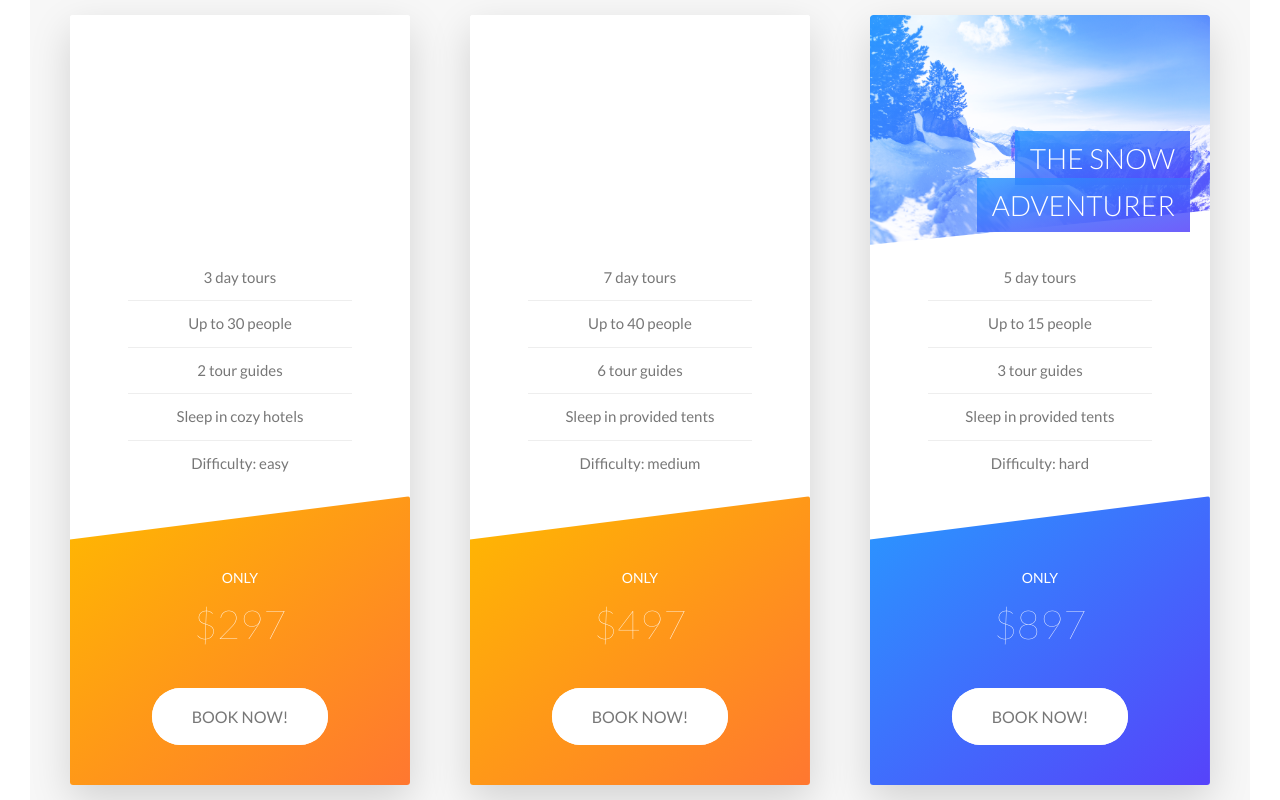
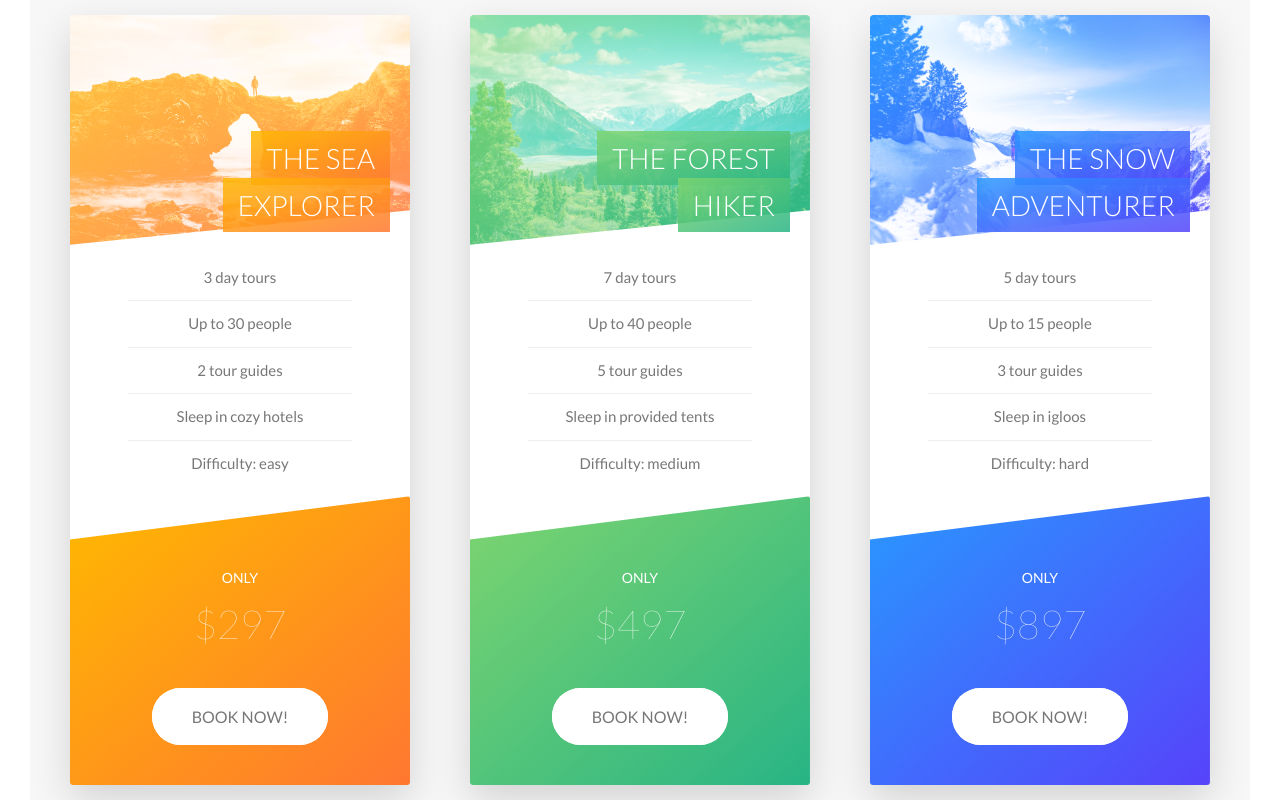
Before and after one commit to jenross/travel-react-site, a React (Create React App) app: page / in a window 1280 px wide. Shown: the part 2460-3260 px from the top of the page. Built offline with nearby package versions, Linux system fonts and the light colour scheme.

Commit message:
updated largecard and tours components to pass props

```diff
--- a/src/components/LargeCard.js
+++ b/src/components/LargeCard.js
@@ -1,39 +1,27 @@
 import React from "react";
 import PropTypes from "prop-types";
 
-export default function LargeCard({
-  pic,
-  span,
-  heading,
-  details_days,
-  details_people,
-  details_guides,
-  details_lodging,
-  details_difficulty,
-  price
-}) {
-
+export default function LargeCard({ num, heading, description, price }) {
   return (
     <div className="col-1-of-3">
       <div className="card">
         <div className="card__side card__side--front">
-        <div className="card__picture card__picture--{pic}">&nbsp;</div>
+          <div className={`card__picture card__picture--${num}`}>&nbsp;</div>
           <h4 className="card__heading">
-          <span className="card__heading-span card__heading-span--{span}">
+            <span className={`card__heading-span card__heading-span--${num}`}>
               {heading}
             </span>
           </h4>
           <div className="card__details">
             <ul>
-            <li>{details_days}</li>
-            <li>{details_people}</li>
-            <li>{details_guides}</li>
-            <li>{details_lodging}</li>
-            <li>{details_difficulty}</li>
+              {description &&
+                description.map((desc, index) => {
+                  return <li key={index}>{desc}</li>;
+                })}
             </ul>
           </div>
         </div>
-      <div className="card__side card__side--back card__side--back-1">
+        <div className={`card__side card__side--back card__side--back-${num}`}>
           <div className="card__cta">
             <div className="card__price-box">
               <p className="card__price-only">Only</p>
@@ -50,11 +38,8 @@ export default function LargeCard({
 }
 
 LargeCard.propTypes = {
+  num: PropTypes.number.isRequired,
   heading: PropTypes.string.isRequired,
-  details_days: PropTypes.string.isRequired,
-  details_people: PropTypes.string.isRequired,
-  details_guides: PropTypes.string.isRequired,
-  details_lodging: PropTypes.string.isRequired,
-  details_difficulty: PropTypes.string.isRequired,
+  description: PropTypes.array.isRequired,
   price: PropTypes.string.isRequired
 };
--- a/src/components/Tours.js
+++ b/src/components/Tours.js
@@ -2,36 +2,6 @@ import React from "react";
 import LargeCard from "./LargeCard";
 
 const Tours = () => {
-  const tourDetails = [
-    {
-      sea_pic: "1",
-      sea_heading: "The Sea Explorer",
-      sea_days: "3 day tours",
-      sea_people: "Up to 30 people",
-      sea_guides: "2 tour guides",
-      sea_lodging: "Sleep in cozy hotels",
-      sea_difficulty: "Difficulty: easy",
-      sea_price: "$297"
-    },
-    {
-      forest_heading: "The Forest Hiker",
-      forest_days: "7 day tours",
-      forest_people: "Up to 40 people",
-      forest_guides: "6 tour guides",
-      forest_lodging: "Sleep in provided tents",
-      forest_difficulty: "Difficulty: medium",
-      forest_price: "$497"
-    },
-    {
-      sea_heading: "The Sea Explorer",
-      sea_days: "3 day tours",
-      sea_people: "Up to 30 people",
-      sea_guides: "2 tour guides",
-      sea_lodging: "Sleep in cozy hotels",
-      sea_difficulty: "Difficulty: easy",
-      sea_price: "$297"
-    }
-  ];
   return (
     <section className="section-tours" id="section-tours">
       <div className="u-center-text u-margin-bottom-big">
@@ -40,58 +10,43 @@ const Tours = () => {
 
       <div className="row">
         <LargeCard
-          pic={tourDetails[0].sea_pic}
-          heading={tourDetails[0].sea_heading}
-          details_days={tourDetails[0].sea_days}
-          details_people={tourDetails[0].sea_people}
-          details_guides={tourDetails[0].sea_guides}
-          details_lodging={tourDetails[0].sea_lodging}
-          details_difficulty={tourDetails[0].sea_difficulty}
-          price={tourDetails[0].sea_price}
+          num="1"
+          heading="The Sea Explorer"
+          description={[
+            "3 day tours",
+            "Up to 30 people",
+            "2 tour guides",
+            "Sleep in cozy hotels",
+            "Difficulty: easy"
+          ]}
+          price="$297"
         />
 
         <LargeCard
-          heading={tourDetails[1].forest_heading}
-          details_days={tourDetails[1].forest_days}
-          details_people={tourDetails[1].forest_people}
-          details_guides={tourDetails[1].forest_guides}
-          details_lodging={tourDetails[1].forest_lodging}
-          details_difficulty={tourDetails[1].forest_difficulty}
-          price={tourDetails[1].forest_price}
+          num="2"
+          heading="The Forest Hiker"
+          description={[
+            "7 day tours",
+            "Up to 40 people",
+            "5 tour guides",
+            "Sleep in provided tents",
+            "Difficulty: medium"
+          ]}
+          price="$497"
         />
 
-        <div className="col-1-of-3">
-          <div className="card">
-            <div className="card__side card__side--front">
-              <div className="card__picture card__picture--3">&nbsp;</div>
-              <h4 className="card__heading">
-                <span className="card__heading-span card__heading-span--3">
-                  The Snow Adventurer
-                </span>
-              </h4>
-              <div className="card__details">
-                <ul>
-                  <li>5 day tours</li>
-                  <li>Up to 15 people</li>
-                  <li>3 tour guides</li>
-                  <li>Sleep in provided tents</li>
-                  <li>Difficulty: hard</li>
-                </ul>
-              </div>
-            </div>
-            <div className="card__side card__side--back card__side--back-3">
-              <div className="card__cta">
-                <div className="card__price-box">
-                  <p className="card__price-only">Only</p>
-                  <p className="card__price-value">$897</p>
-                </div>
-                <a href="#popup" className="btn btn--white">
-                  Book now!
-                </a>
-              </div>
-            </div>
-          </div>
-        </div>
+        <LargeCard
+          num="3"
+          heading="The Snow Adventurer"
+          description={[
+            "5 day tours",
+            "Up to 15 people",
+            "3 tour guides",
+            "Sleep in igloos",
+            "Difficulty: hard"
+          ]}
+          price="$897"
+        />
       </div>
 
       <div className="u-center-text u-margin-top-huge">
```
Lines whose indentation alone changed are shown as unchanged.
